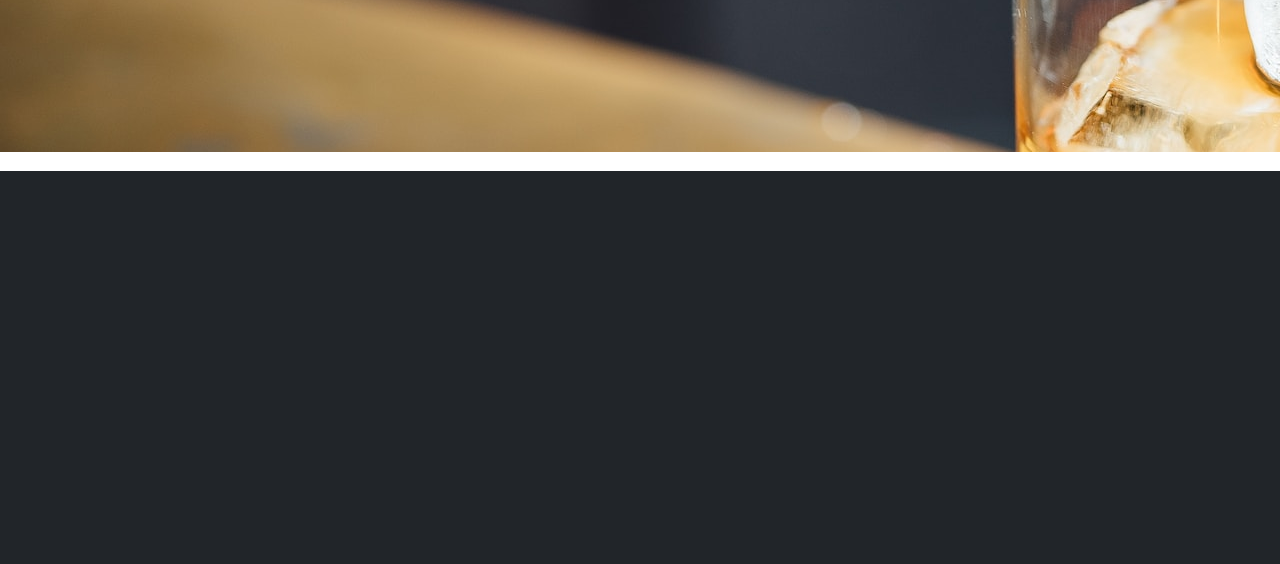
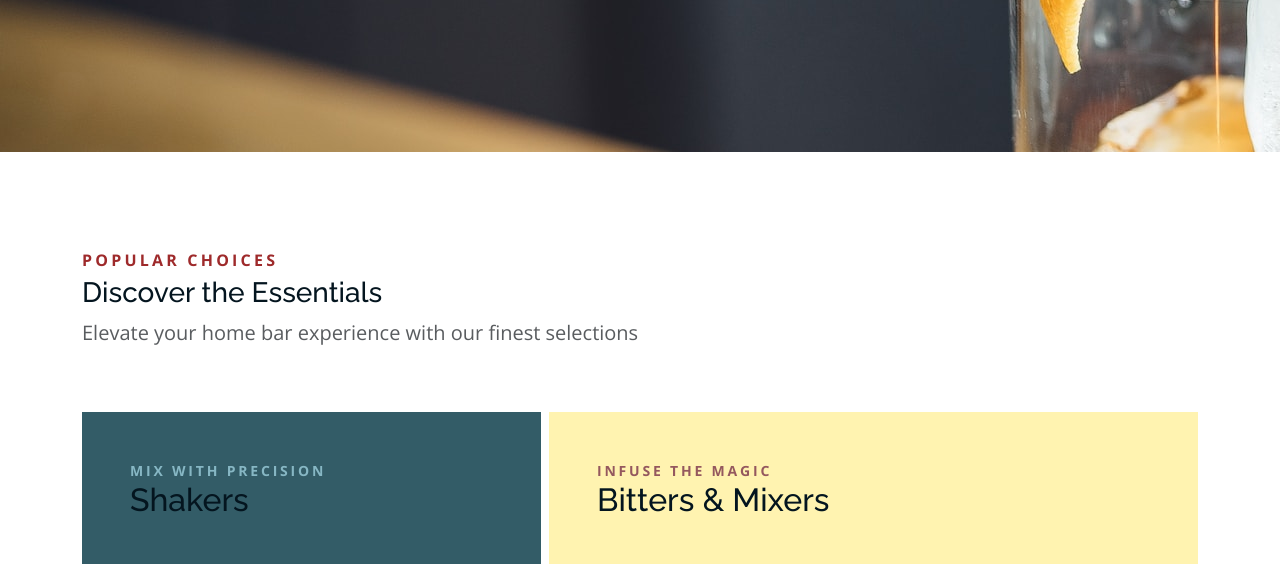
Before and after one commit to SorinPan/mixer_masters, a Django app: page / in a window 1280 px wide. Shown: the part 629-1193 px from the top of the page. Before the commit the page ends 800 px from the top, so only its background shows below. Run offline with Django 4.2, Linux system fonts and the light colour scheme; some libraries are stand-ins or nearby versions.

Commit message:
Add popular choices section

```diff
--- a/home/templates/home/index.html
+++ b/home/templates/home/index.html
@@ -9,11 +9,76 @@
                     <div class="col-lg-6 ps-5">
                         <p class="subtitle">All-time favourites</p>
                         <h2 class="display-1 mb-3 lh-1">Bitters &amp; Mixers</h2>
-                        <p class=" mb-5">Step into the world of exquisite mixology with our premium selection of mixers</p>
+                        <p class="mb-5">Step into the world of exquisite mixology with our premium selection of mixers</p>
                         <a class="btn btn-outline-brown text-uppercase" href="#">Discover More</a>
                     </div>
                 </div>
             </div>
         </div>
     </div>
+
+    <section class="container mt-5 mb-5 py-6  pt-5">
+        <div class="row">
+          <div class="col-xl-8 mb-5">
+            <p class="subtitle mb-1">Popular choices</p>
+            <h3>Discover the Essentials</h3>
+            <p class="lead text-muted">Elevate your home bar experience with our finest selections</p>
+          </div>
+        </div>
+        <div class="row">
+          <div class="mb-2 col-6 col-lg-5 pe-1">
+            <div class="poster" style="background-color:#335C67">
+              <div class="poster-text p-3 p-lg-5">
+                <p class="subtitle text-small" style="color: #87B7C4">Mix with precision</p>
+                <h2 class="mb-0">Shakers</h2>
+              </div>
+              <div class="poster-bg">
+                <img class="img-fluid" src="#" alt="">
+              </div>
+              <a class="poster-link" href="#">See more</a>
+            </div>
+          </div>
+
+          <div class="mb-2 col-6 col-lg-7 ps-1">
+            <div class="poster" style="background-color:#FFF3B0">
+              <div class="poster-text p-3 p-lg-5">
+                <p class="subtitle text-small" style="color: #94585e">Infuse the magic</p>
+                <h2 class="mb-0">Bitters &amp; Mixers</h2>
+              </div>
+              <div class="poster-bg">
+                <img class="img-fluid" src="#" alt="">
+              </div>
+              <a class="poster-link" href="#">See more</a>
+            </div>
+          </div>
+
+          <div class="mb-2 col-6 col-lg-7 pe-1">
+            <div class="poster" style="background-color:#E09F3E">
+              <div class="poster-text p-3 p-lg-5">
+                <p class="subtitle text-small" style="color: #9e9056">Raise the bar in style</p>
+                <h2 class="mb-0">Cocktail Glasses</h2>
+              </div>
+              <div class="poster-bg">
+                <img class="img-fluid" src="#" alt="">
+              </div>
+              <a class="poster-link" href="#">See more</a>
+            </div>
+          </div>
+
+          <div class="mb-2 col-6  col-lg-5 ps-1">
+            <div class="poster" style="background-color:#9E2A2B">
+              <div class="poster-text p-3 p-lg-5">
+                <p class="subtitle text-small" style="color: #9c5f8f">Learn from the masters</p>
+                <h2 class="mb-0">Mixology</h2>
+              </div>
+              <div class="poster-bg">
+                <img class="img-fluid" src="#" alt="">
+              </div>
+              <a class="poster-link" href="#">See more</a>
+            </div>
+          </div>
+
+        </div>
+      </section>
+
 {% endblock %}
--- a/static/css/base.css
+++ b/static/css/base.css
@@ -31,7 +31,7 @@ body {
 }
 
 /*-------- HEADINGS & TEXT --------*/
-h1, h2, h4 {
+h1, h2, h3, h4 {
     font-family: var(--header-text);
 }
 
```
